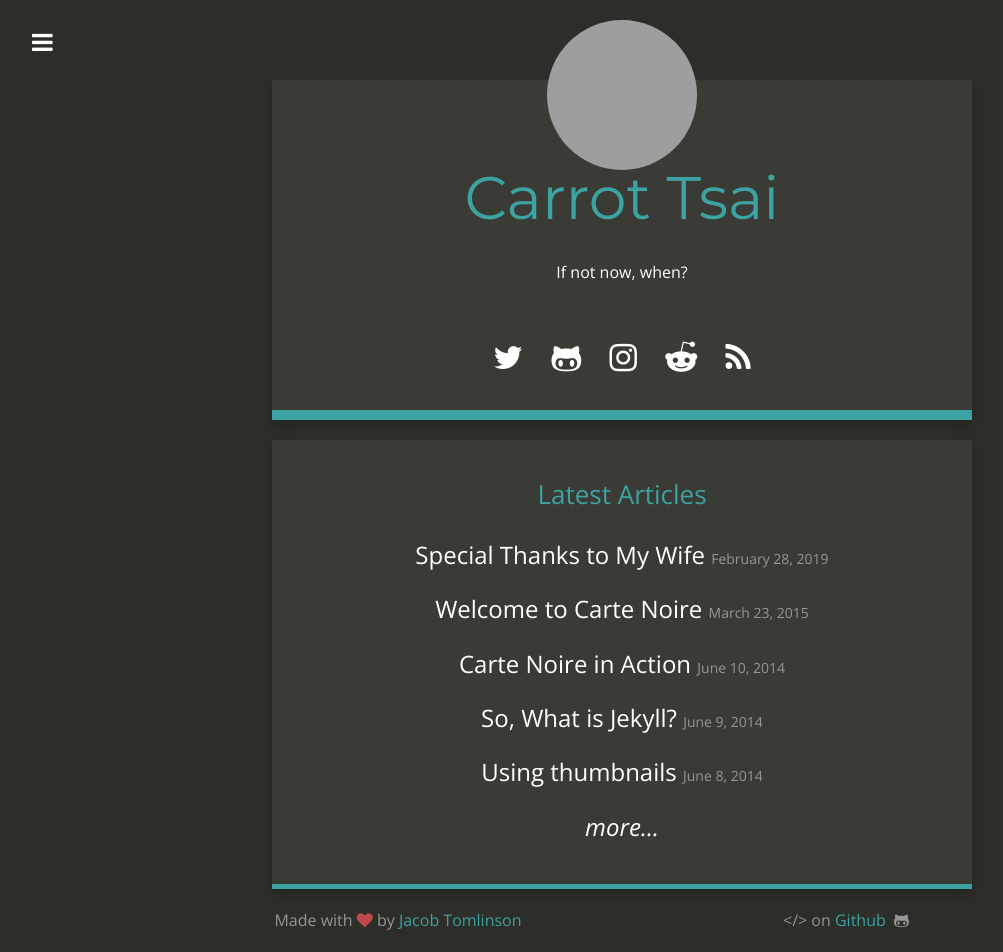
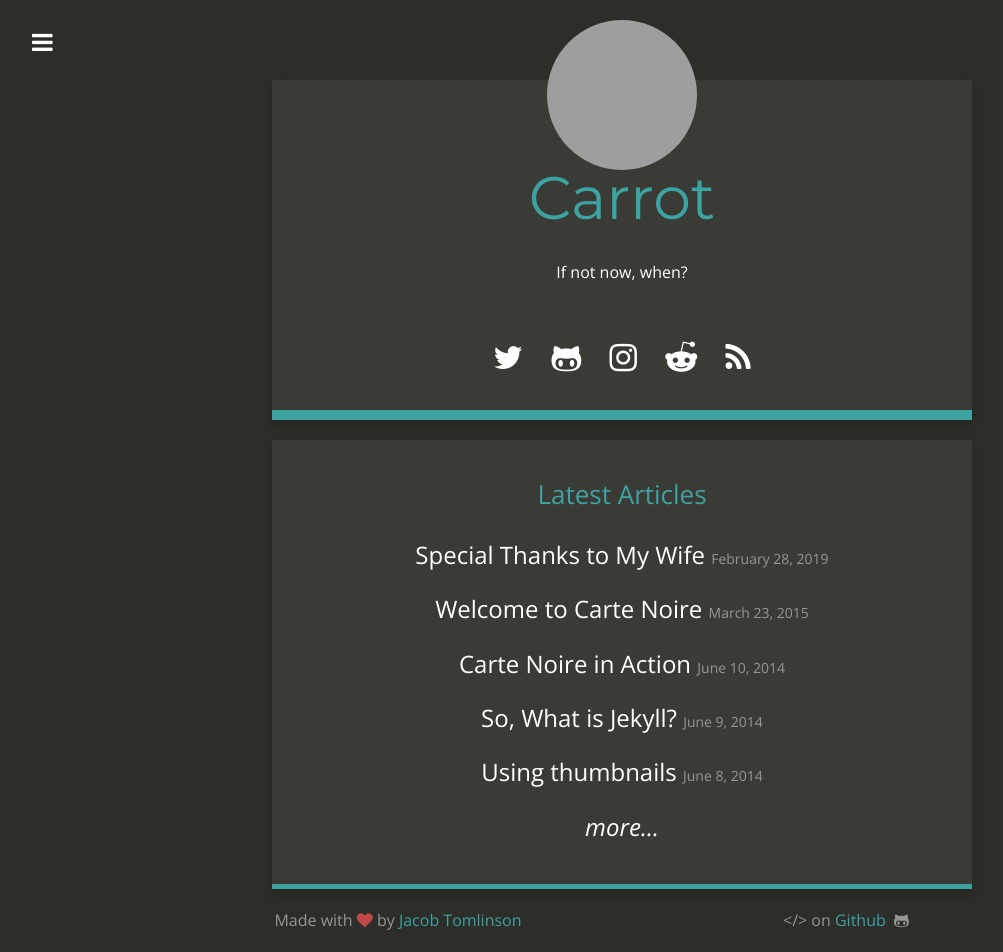
Before and after one commit to carroTsai/carrotsai.github.io, a Jekyll site: the page built from index.html, in a window 1280 px wide. Shown: the whole page, without its empty margins (18-1021 px from the left). Built offline with Jekyll 4.4.1, drawn with Linux system fonts in a browser that asks for light colours; nearby versions of some CDN libraries; grey boxes are pictures that could not be loaded.

Commit message:
修改标题

```diff
--- a/_config.yml
+++ b/_config.yml
@@ -1,5 +1,5 @@
 # Site settings
-title: "Carrot Tsai"
+title: "Carrot"
 email: caiborong@gmail.com
 description: "A carrot's lonely space."
 baseurl: ""
```
